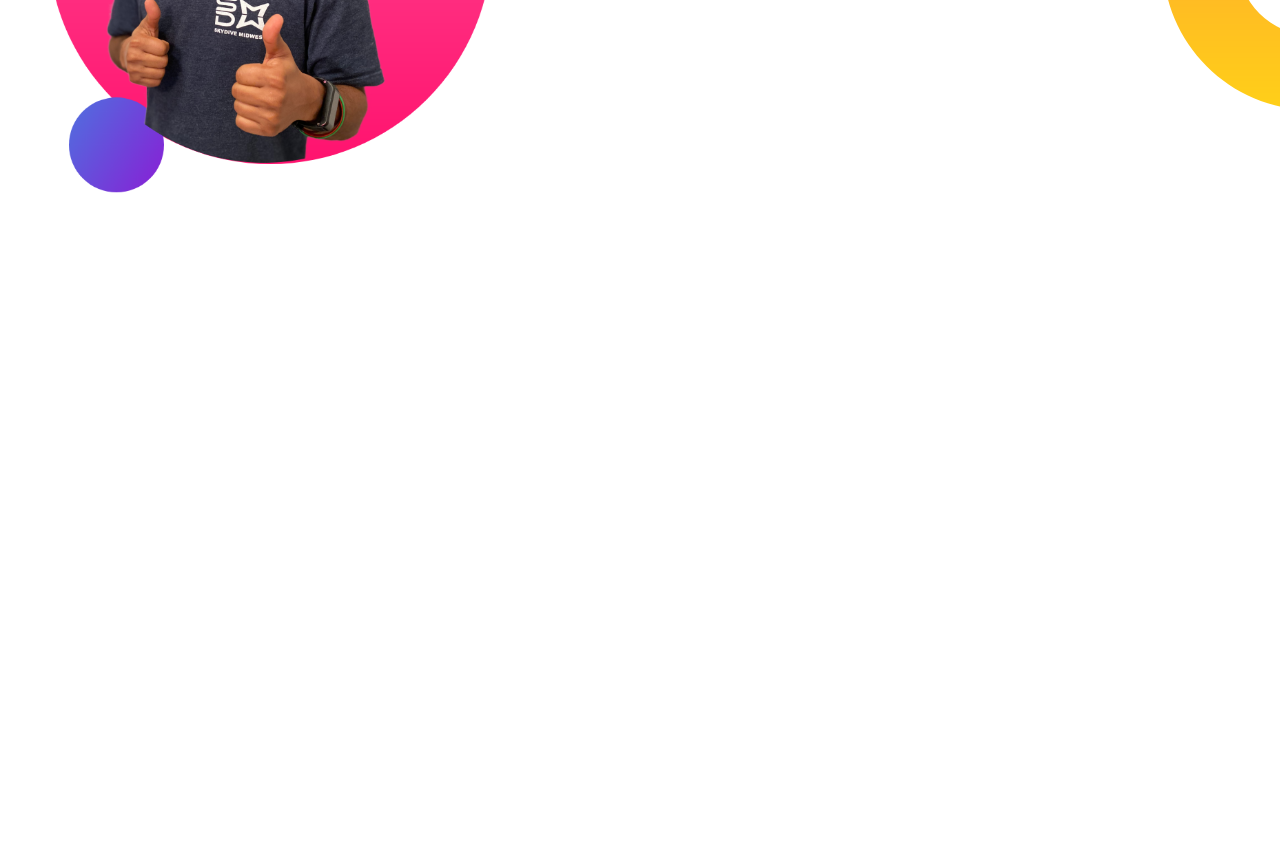
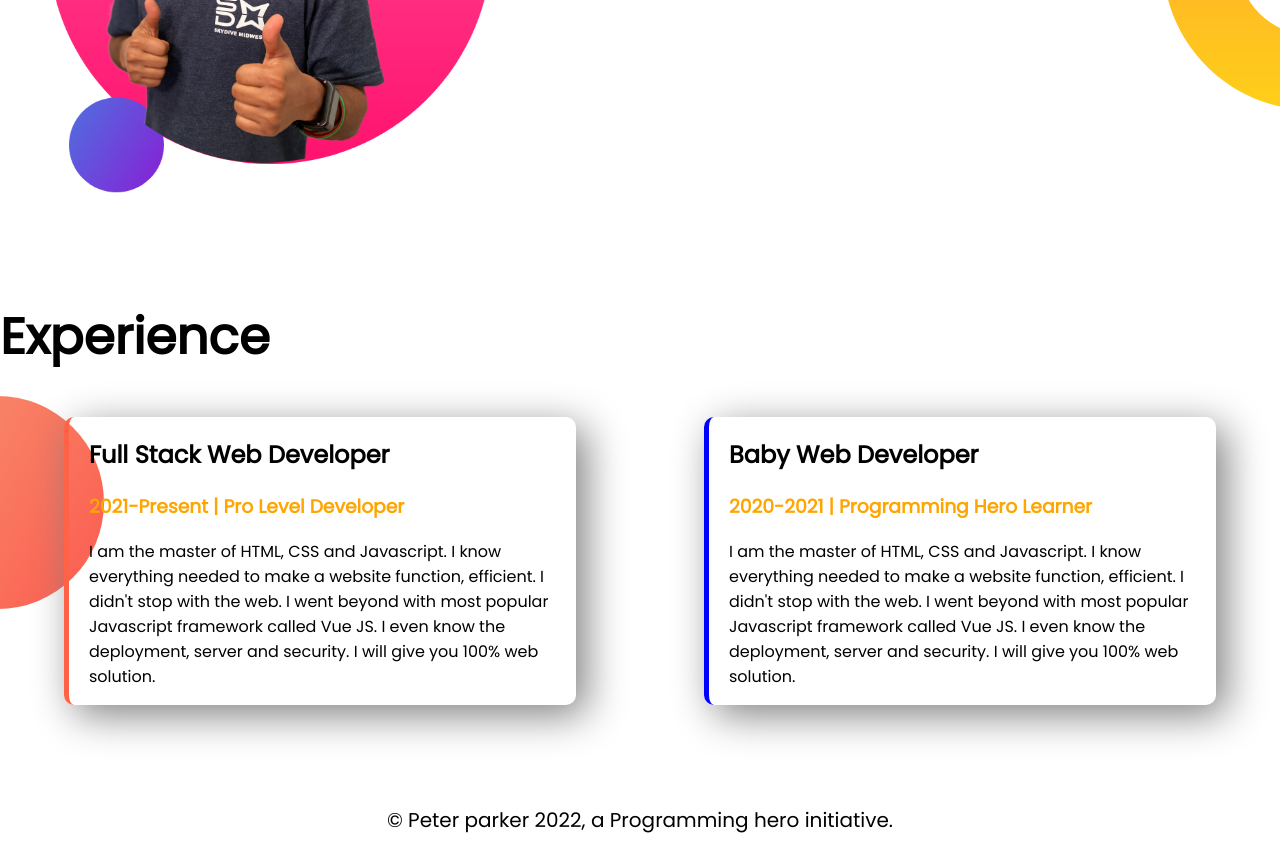
Before and after one commit to sharef797/developer-portfolio, a plain HTML site: page index.html in a window 1280 px wide. Shown: the part 874-1729 px from the top of the page. Before the commit the page ends 1174 px from the top, so only its background shows below. Drawn offline with Linux system fonts and the light colour scheme.

Commit message:
style experience and added a footer

```diff
--- a/index.html
+++ b/index.html
@@ -11,7 +11,7 @@
     <link rel="stylesheet" href="style.css">
 </head>
 <body>
-    <section class="top-banner">
+    <section class="top-banner flexible-container">
         <div class="half-width">
             <h1>Welcome To</h1>
             <h1><span class="orange-color">Sharif Mamun</span> world!</h1>
@@ -23,7 +23,7 @@
             <img src="images/jhankar.png" alt="jhankar mahbub">
         </div>
     </section>
-    <section class="dream-big">
+    <section class="dream-big flexible-container">
         <div class="half-width">
             <img src="images/jhankar2.png" alt="jhankar mahbub">
         </div>
@@ -34,5 +34,23 @@
             <a class="line-button" target="_blank" href="https://www.linkedin.com/feed/">DOWNLOAD RESUME</a>
         </div>
     </section>
+    <section class="experience-area">
+        <h1>Experience</h1>
+        <div class="flexible-container">
+            <div id="full-stack-developer" class="experience-item">
+                <h2>Full Stack Web Developer</h2>
+                <h3>2021-Present | Pro Level Developer</h3>
+                <p>I am the master of HTML, CSS and Javascript. I know everything needed to make a website function, efficient. I didn't stop with the web. I went beyond with most popular Javascript framework called Vue JS. I even know the deployment, server and security. I will give you 100% web solution.</p>
+            </div>
+            <div id="baby-developer" class="experience-item">
+                <h2>Baby Web Developer</h2>
+                <h3>2020-2021 | Programming Hero Learner</h3>
+                <p>I am the master of HTML, CSS and Javascript. I know everything needed to make a website function, efficient. I didn't stop with the web. I went beyond with most popular Javascript framework called Vue JS. I even know the deployment, server and security. I will give you 100% web solution.</p>
+            </div>
+        </div>
+    </section>
 </body>
+<footer>
+    <p>&copy; Peter parker 2022, a Programming hero initiative.</p>
+</footer>
 </html>
--- a/style.css
+++ b/style.css
@@ -11,7 +11,7 @@
     color: orange;
 }
 
-section {
+.flexible-container {
     display: flex;
     margin-bottom: 100px;
 }
@@ -42,3 +42,29 @@
     background-repeat: no-repeat;
     background-position: right;
 }
+.experience-area{
+    background-image: url(images/exp-bg.png);
+    background-repeat: no-repeat;
+    background-position: left;
+}
+.experience-item h3{
+    color: orange;
+}
+.experience-item{
+    box-shadow: 10px 10px 40px gray;
+    border-radius: 10px;
+    width: 40%;
+    margin-left: 5%;
+    margin-right: 5%;
+    padding-left: 20px;
+}
+#full-stack-developer{
+    border-left: 5px solid tomato;
+}
+#baby-developer{
+    border-left: 5px solid blue;
+}
+footer p{
+    font-size: 20px;
+    text-align: center;
+}
```
